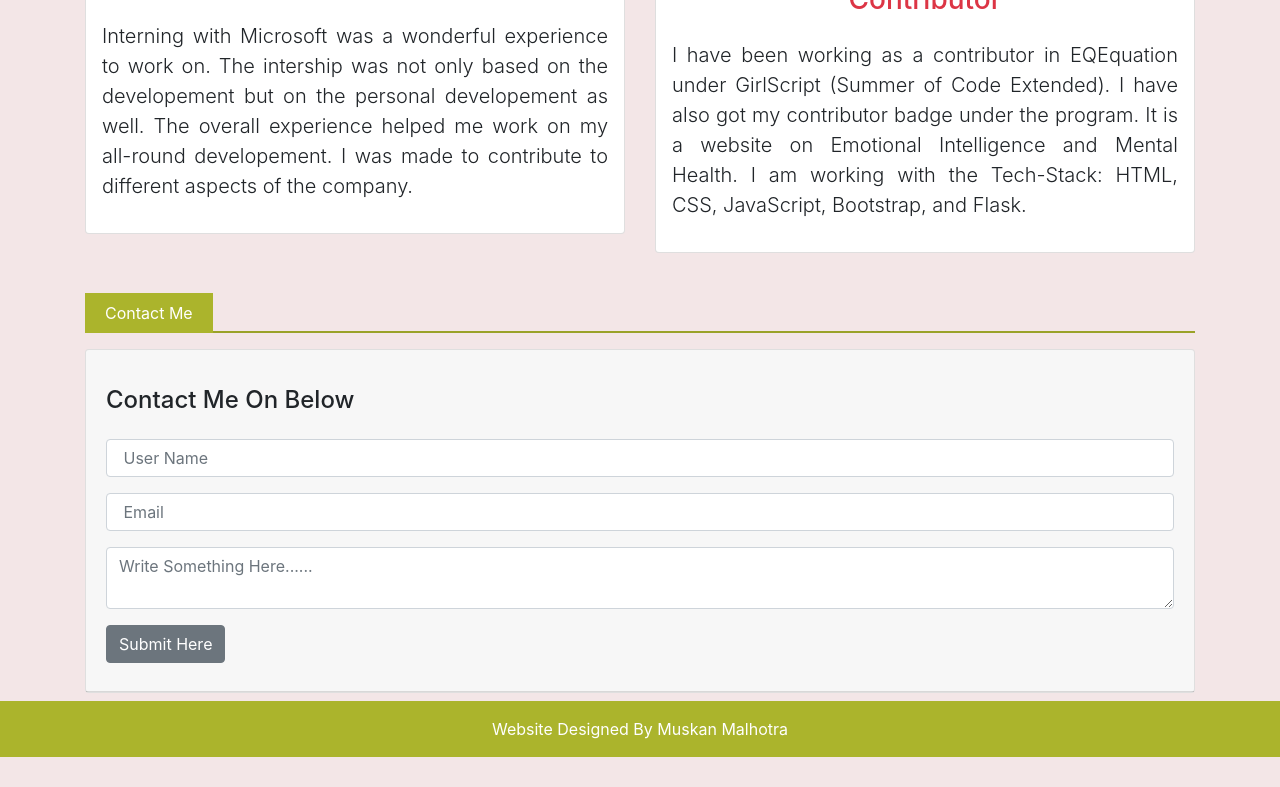
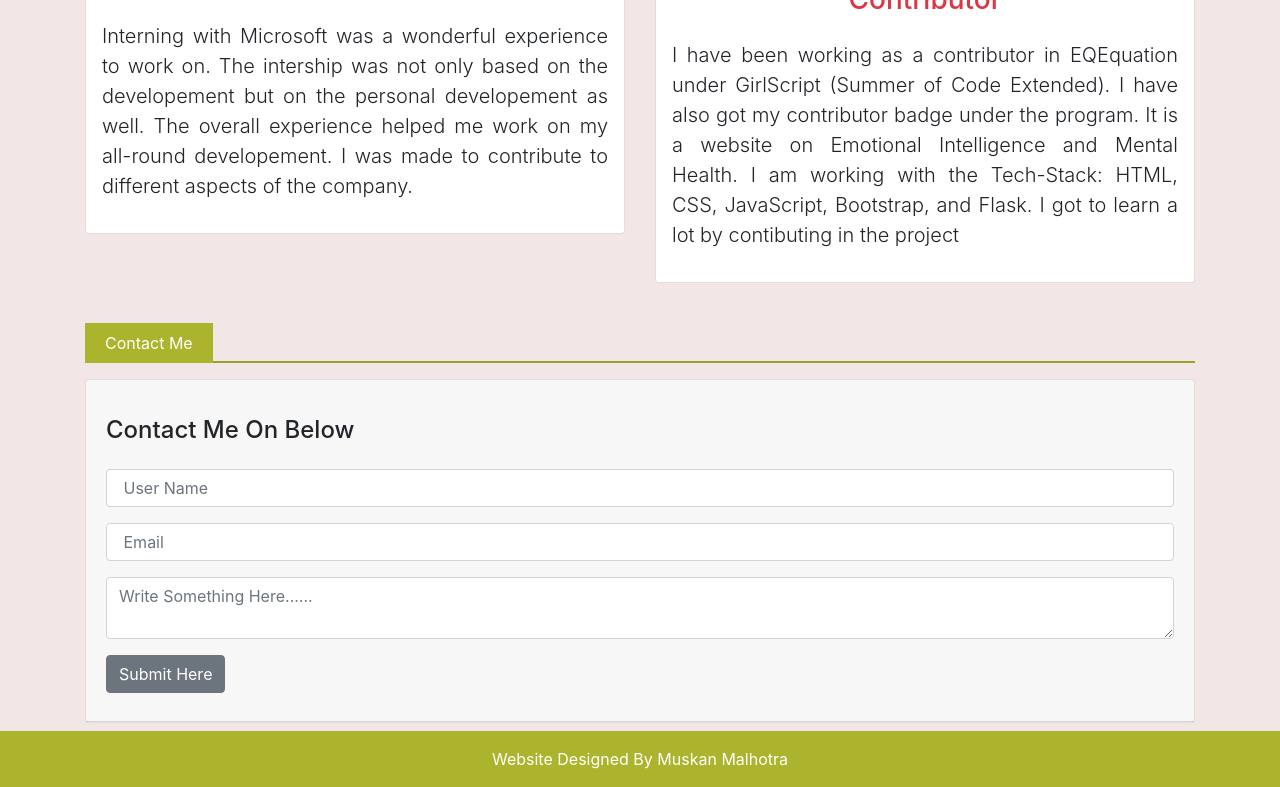
Before and after one commit to Muskan-Malhotra/portfolio, a plain HTML site: page index.html in a window 1280 px wide. Shown: the part 2555-3342 px from the top of the page. Before the commit the page ends 3312 px from the top, so only its background shows below. Drawn offline with nearby package versions, Linux system fonts and the light colour scheme; files whose address does not match are found by name.

Commit message:
Update index.html

```diff
--- a/index.html
+++ b/index.html
@@ -222,7 +222,7 @@
           <div class="card bg-white">
             <img src="IMG/GSSOC_Extended.png" width= "200" height= "80" class="img-fluid m-auto py-3">
             <h3 class="text-center text-danger">GirlScript (Summer of Code) Contributor</h3>
-            <p class="lead text-justify p-3">I have been working as a contributor in EQEquation under GirlScript (Summer of Code Extended). I have also got my contributor badge under the program. It is a website on Emotional Intelligence and Mental Health. I am working with the Tech-Stack: HTML, CSS, JavaScript, Bootstrap, and Flask. </p>
+            <p class="lead text-justify p-3">I have been working as a contributor in EQEquation under GirlScript (Summer of Code Extended). I have also got my contributor badge under the program. It is a website on Emotional Intelligence and Mental Health. I am working with the Tech-Stack: HTML, CSS, JavaScript, Bootstrap, and Flask. I got to learn a lot by contibuting in the project </p>
           </div>
         </div>
 
```
